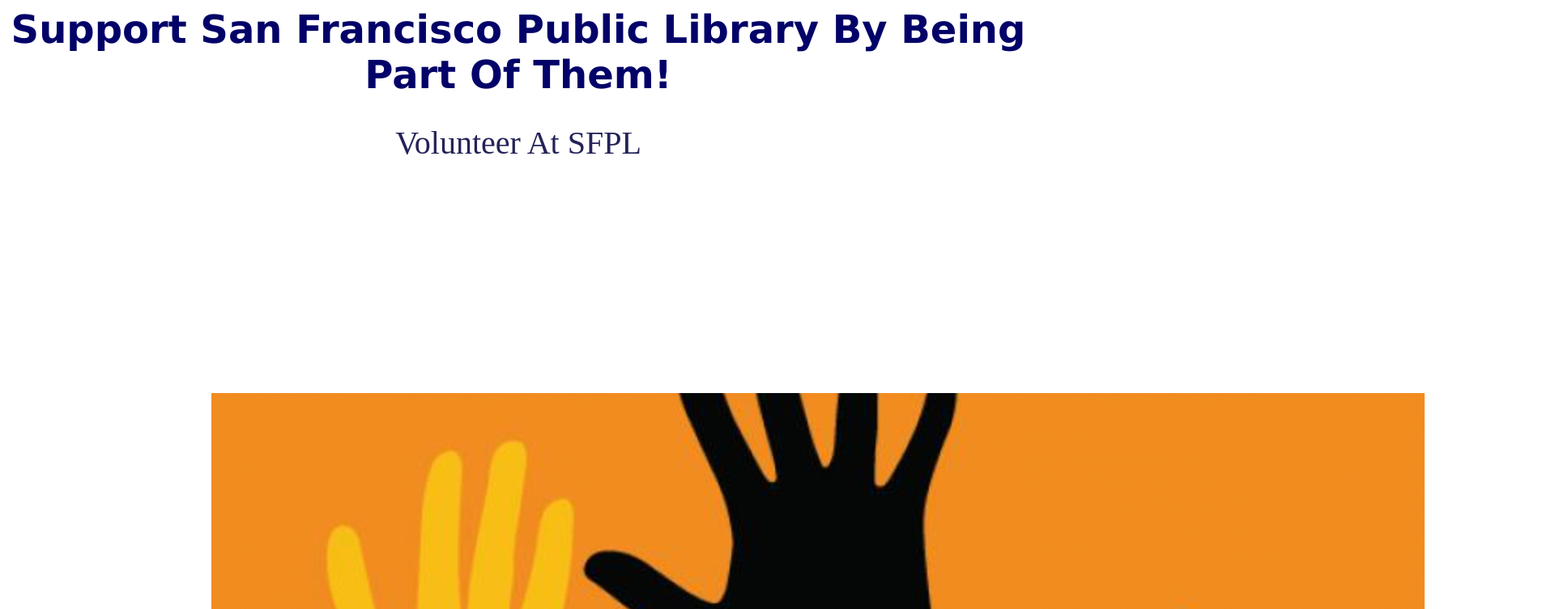
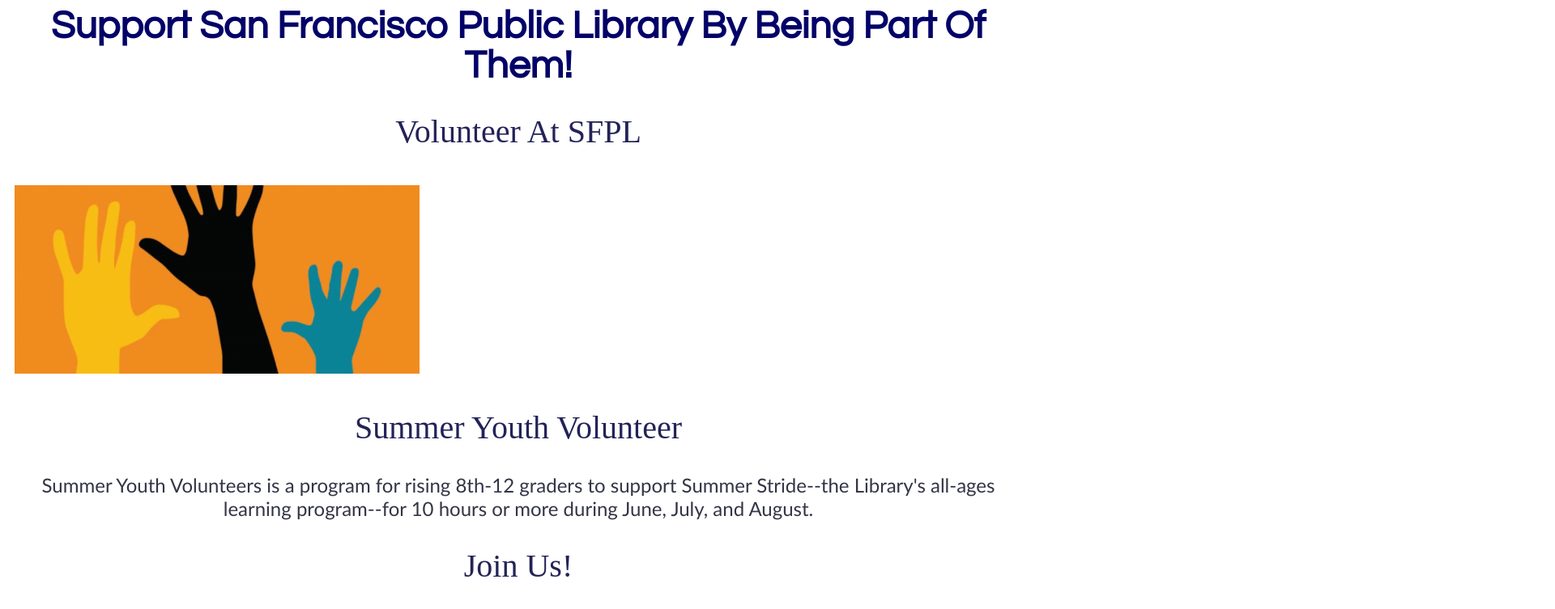
Before and after one commit to jingtong05/sfpl, a plain HTML site: page index.html in a window 1280 px wide. Shown: the top 753 px of the page at 81% size, 1920 px wide, since content can reach past the window. Drawn offline with Linux system fonts and the light colour scheme.

Commit message:
sfpl-website

```diff
--- a/style.css
+++ b/style.css
@@ -1,18 +1,20 @@
 h1 {
     font-size: 300%;
-    font-family: Verdana;
+    font-family: Century Gothic;
     font-weight: bold;
     text-align: center;
     color:rgb(2, 2, 104);
+    margin-bottom: 5px;
+    margin-top: 2px;
 }
 
 img {
-   width:fit-content;
-   margin: 20%;
+   width: 500px;
+   margin: 10px;
 }
 
 section {
-    letter-spacing: 2px;
+    letter-spacing: 1px;
     font-family: Lucida Sans Typewriter;
     font-size: 150%;
     text-align: center;
@@ -32,4 +34,6 @@
     font-size: 150%;
     text-align: center;
     color: rgb(51, 53, 70);
+    margin-left: 3px;
+    margin-right: 3px;
 }
```
